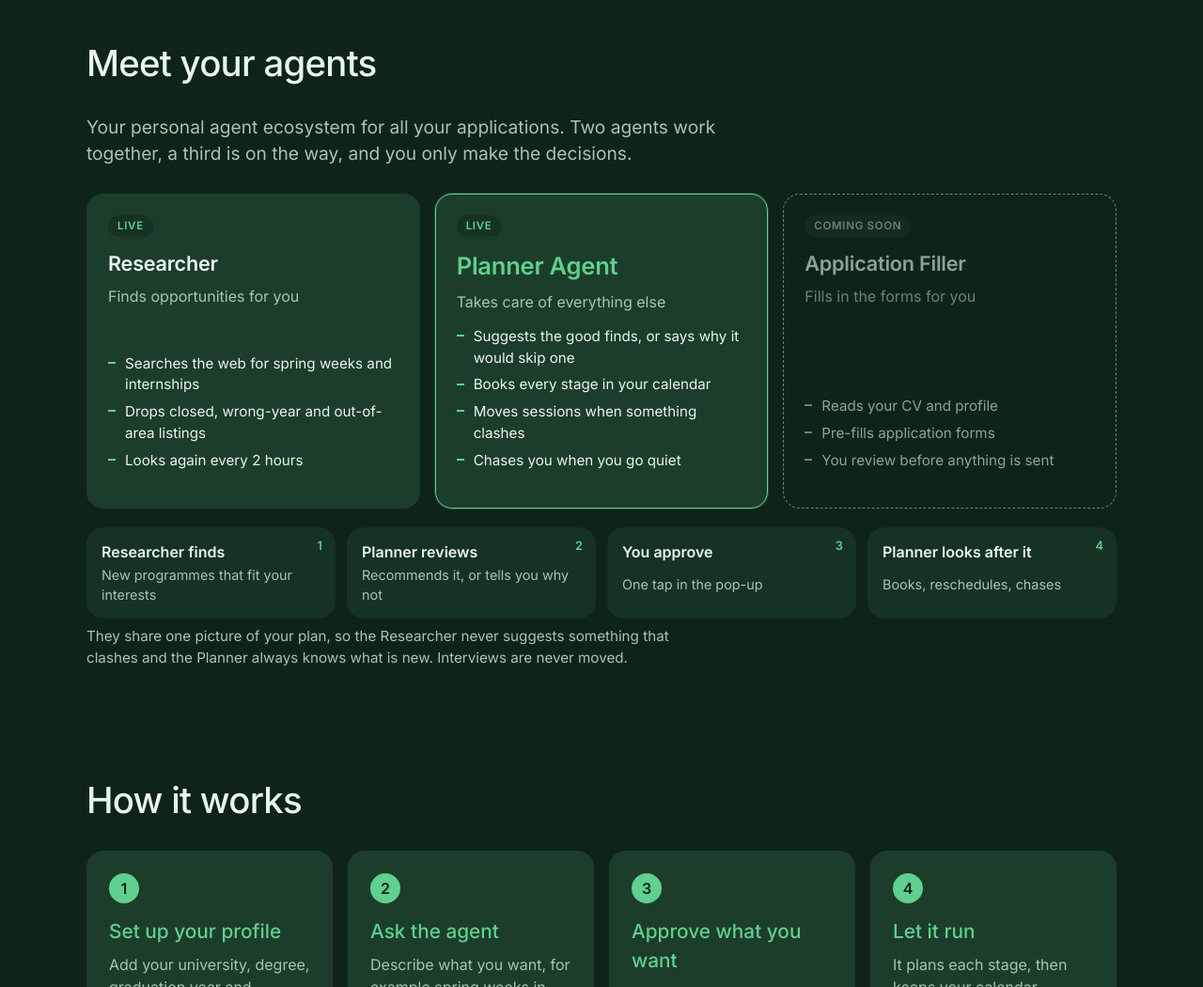
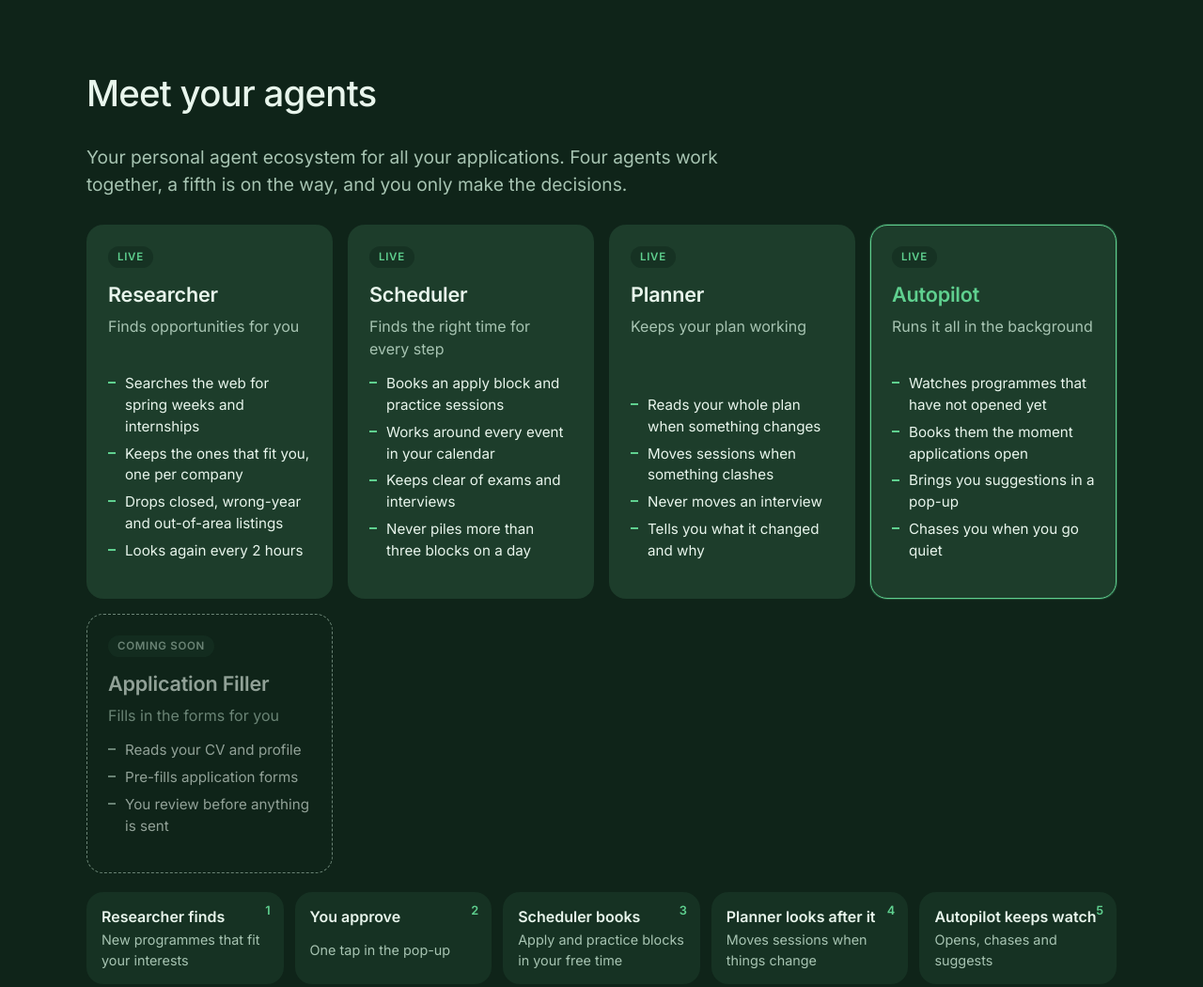
Before and after one commit to ypghanate/opportune2, a React app in the folder frontend/: page / in a window 1280 px wide. Shown: the part 1620-2670 px from the top of the page at 94% size. Built offline with nearby package versions, Linux system fonts and the light colour scheme; no server answers.

Commit message:
Show all five agents on the overview

```diff
--- a/frontend/overview.jsx
+++ b/frontend/overview.jsx
@@ -9,16 +9,19 @@ const WHAT = [
 ];
 
 const AGENTS = [
-  { name: "Researcher", role: "Finds opportunities for you", tag: "Live", points: ["Searches the web for spring weeks and internships", "Drops closed, wrong-year and out-of-area listings", "Looks again every 2 hours"] },
-  { name: "Planner Agent", role: "Takes care of everything else", tag: "Live", main: true, points: ["Suggests the good finds, or says why it would skip one", "Books every stage in your calendar", "Moves sessions when something clashes", "Chases you when you go quiet"] },
+  { name: "Researcher", role: "Finds opportunities for you", tag: "Live", points: ["Searches the web for spring weeks and internships", "Keeps the ones that fit you, one per company", "Drops closed, wrong-year and out-of-area listings", "Looks again every 2 hours"] },
+  { name: "Scheduler", role: "Finds the right time for every step", tag: "Live", points: ["Books an apply block and practice sessions", "Works around every event in your calendar", "Keeps clear of exams and interviews", "Never piles more than three blocks on a day"] },
+  { name: "Planner", role: "Keeps your plan working", tag: "Live", points: ["Reads your whole plan when something changes", "Moves sessions when something clashes", "Never moves an interview", "Tells you what it changed and why"] },
+  { name: "Autopilot", role: "Runs it all in the background", tag: "Live", main: true, points: ["Watches programmes that have not opened yet", "Books them the moment applications open", "Brings you suggestions in a pop-up", "Chases you when you go quiet"] },
   { name: "Application Filler", role: "Fills in the forms for you", tag: "Coming soon", soon: true, points: ["Reads your CV and profile", "Pre-fills application forms", "You review before anything is sent"] },
 ];
 
 const SYNC = [
   ["Researcher finds", "New programmes that fit your interests"],
-  ["Planner reviews", "Recommends it, or tells you why not"],
   ["You approve", "One tap in the pop-up"],
-  ["Planner looks after it", "Books, reschedules, chases"],
+  ["Scheduler books", "Apply and practice blocks in your free time"],
+  ["Planner looks after it", "Moves sessions when things change"],
+  ["Autopilot keeps watch", "Opens, chases and suggests"],
 ];
 
 const STEPS = [
@@ -61,7 +64,7 @@ export default function Overview({ authed }) {
 
       <section className="wrap section" aria-labelledby="auto">
         <h2 id="auto">Meet your agents</h2>
-        <p className="lede">Your personal agent ecosystem for all your applications. Two agents work together, a third is on the way, and you only make the decisions.</p>
+        <p className="lede">Your personal agent ecosystem for all your applications. Four agents work together, a fifth is on the way, and you only make the decisions.</p>
         <div className="agents">
           {AGENTS.map((a) => (
             <article className={`agent-card${a.main ? " main" : ""}${a.soon ? " soon" : ""}`} key={a.name}>
@@ -77,7 +80,7 @@ export default function Overview({ authed }) {
             <li key={t}><strong>{t}</strong><span>{d}</span></li>
           ))}
         </ol>
-        <p className="muted sync-note">They share one picture of your plan, so the Researcher never suggests something that clashes and the Planner always knows what is new. Interviews are never moved.</p>
+        <p className="muted sync-note">The Autopilot runs the others in the background. They share one picture of your plan, so the Researcher never suggests something that clashes and the Planner always knows what is new. Interviews are never moved.</p>
       </section>
 
       <section className="wrap section" id="how" aria-labelledby="how-h">
--- a/frontend/style.css
+++ b/frontend/style.css
@@ -299,11 +299,11 @@ a.dh-stat:hover { outline: 1px solid var(--accent); }
 .checkin-from { font-size: 0.78rem; font-weight: 700; letter-spacing: 0.06em; text-transform: uppercase; color: var(--accent); }
 
 /* agents section */
-.agents { display: grid; grid-template-columns: repeat(auto-fit, minmax(250px, 1fr)); gap: 16px; align-items: stretch; }
+.agents { display: grid; grid-template-columns: repeat(auto-fit, minmax(215px, 1fr)); gap: 16px; align-items: stretch; }
 .agent-card { background: var(--panel); border-radius: var(--radius-md); padding: 22px; display: flex; flex-direction: column; gap: 6px; position: relative; border: 1px solid transparent; }
 .agent-card h3 { font-size: 1.35rem; font-weight: 600; letter-spacing: -0.01em; }
 .agent-card.main { border-color: var(--accent); box-shadow: 0 0 0 1px rgba(95, 208, 143, 0.25); }
-.agent-card.main h3 { font-size: 1.6rem; color: var(--accent); }
+.agent-card.main h3 { font-size: 1.35rem; color: var(--accent); }
 .agent-card.soon { opacity: 0.6; border: 1px dashed var(--muted); background: transparent; }
 .agent-role { color: var(--muted); margin-bottom: 8px; }
 .agent-card ul { list-style: none; padding: 0; display: grid; gap: 6px; margin-top: auto; }
```
